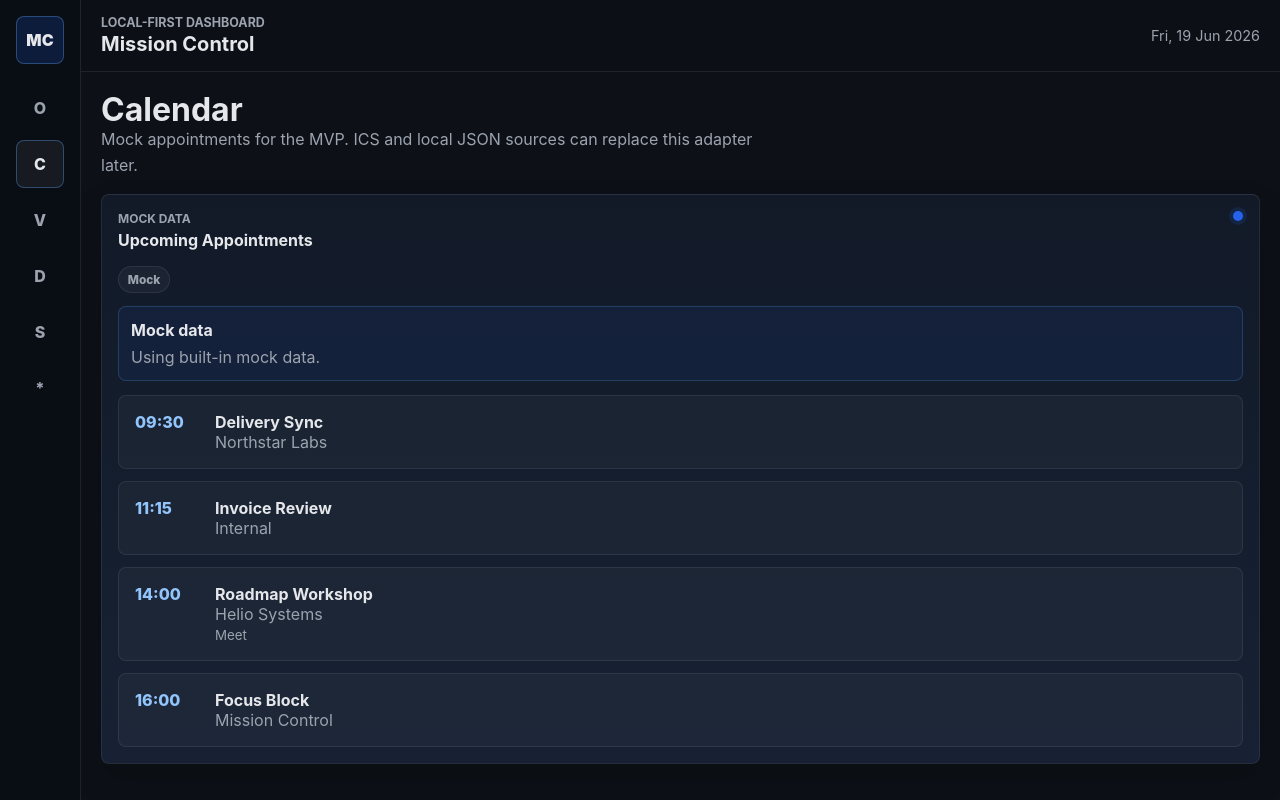
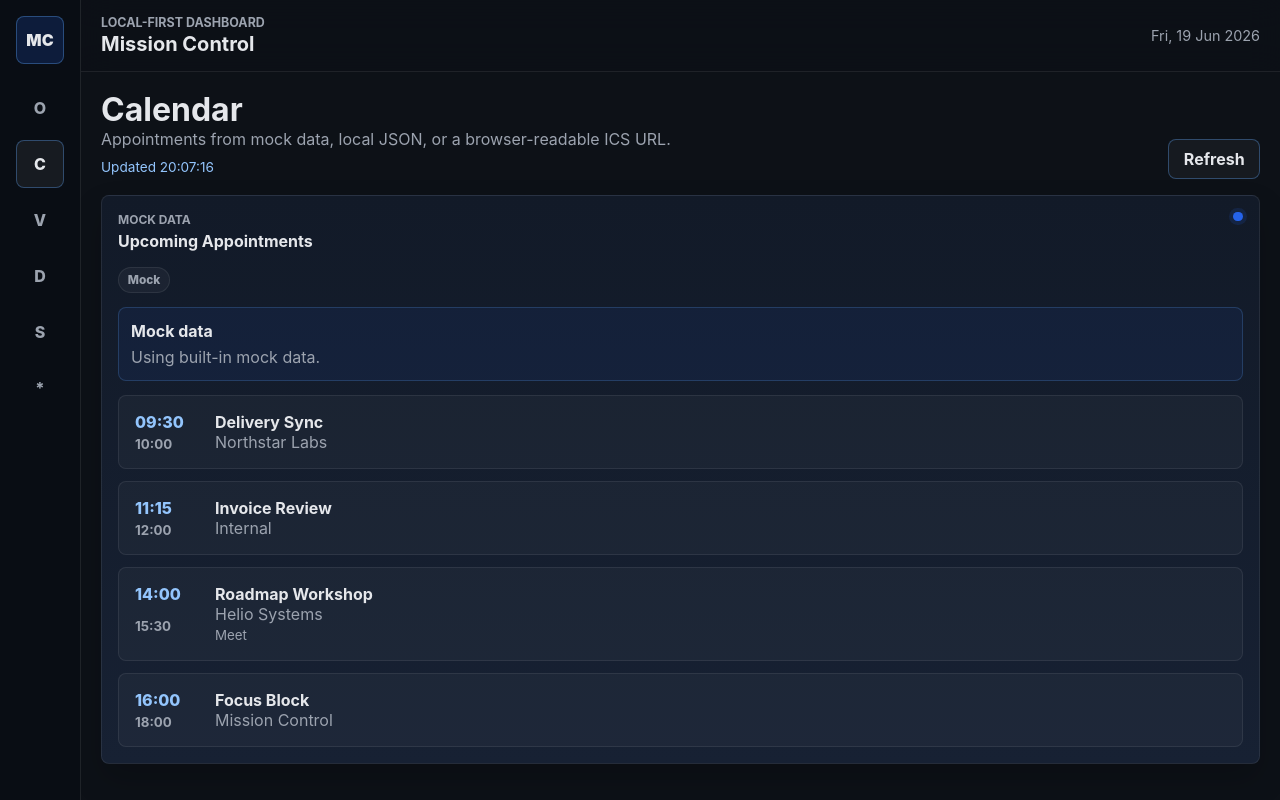
Before and after one commit to ch3xy/missioncontrol, an Angular app: page /calendar in a window 1280 px wide. Built offline with nearby package versions, Linux system fonts and the light colour scheme.

Commit message:
Improve calendar detail refresh

```diff
--- a/src/app/features/calendar/calendar-page.css
+++ b/src/app/features/calendar/calendar-page.css
@@ -15,8 +15,15 @@ article {
 }
 
 time {
+  display: grid;
+  gap: 0.25rem;
   color: #93c5fd;
   font-weight: 800;
+}
+
+time small {
+  color: var(--mc-muted);
+  font-weight: 700;
 }
 
 h3,
@@ -32,3 +39,24 @@ p,
 small {
   color: var(--mc-muted);
 }
+
+.empty {
+  padding: 1rem;
+  border: 1px dashed var(--mc-border);
+  border-radius: 8px;
+}
+
+.updated {
+  margin-top: 0.25rem;
+  color: #93c5fd;
+  font-size: 0.85rem;
+}
+
+.secondary {
+  background: rgba(255, 255, 255, 0.04);
+}
+
+button:disabled {
+  cursor: not-allowed;
+  opacity: 0.5;
+}
--- a/src/app/features/calendar/calendar-page.html
+++ b/src/app/features/calendar/calendar-page.html
@@ -1,8 +1,14 @@
 <section class="page-heading">
   <div>
     <h2>Calendar</h2>
-    <p>Mock appointments for the MVP. ICS and local JSON sources can replace this adapter later.</p>
+    <p>Appointments from mock data, local JSON, or a browser-readable ICS URL.</p>
+    @if (lastUpdated(); as updated) {
+      <p class="updated">Updated {{ updated | date: 'HH:mm:ss' }}</p>
+    }
   </div>
+  <button class="button-link secondary" type="button" [disabled]="isLoading()" (click)="refresh()">
+    {{ isLoading() ? 'Refreshing...' : 'Refresh' }}
+  </button>
 </section>
 
 <app-widget-card title="Upcoming Appointments" eyebrow="Mock data" accent="blue">
@@ -11,7 +17,12 @@
   <div class="appointments">
     @for (event of events(); track event.id) {
       <article>
-        <time>{{ event.startsAt | date: 'HH:mm' }}</time>
+        <time>
+          <span>{{ event.startsAt | date: 'HH:mm' }}</span>
+          @if (event.endsAt) {
+            <small>{{ event.endsAt | date: 'HH:mm' }}</small>
+          }
+        </time>
         <div>
           <h3>{{ event.title }}</h3>
           <p>{{ event.customer || event.project || 'Personal' }}</p>
@@ -20,6 +31,8 @@
           }
         </div>
       </article>
+    } @empty {
+      <p class="empty">No appointments available. Configure a source or use mock data.</p>
     }
   </div>
 </app-widget-card>
--- a/src/app/features/calendar/calendar-page.ts
+++ b/src/app/features/calendar/calendar-page.ts
@@ -17,11 +17,23 @@ export class CalendarPage {
   protected readonly status = this.calendarAdapter.status;
   protected readonly events = signal<CalendarEvent[]>([]);
   protected readonly source = signal<CalendarEvent['source']>('mock');
+  protected readonly isLoading = signal(false);
+  protected readonly lastUpdated = signal<Date | null>(null);
 
   constructor() {
-    void this.calendarAdapter.getEvents().then((events) => {
-      this.events.set(events);
-      this.source.set(events[0]?.source ?? 'mock');
-    });
+    void this.load();
+  }
+
+  protected refresh(): void {
+    void this.load();
+  }
+
+  private async load(): Promise<void> {
+    this.isLoading.set(true);
+    const events = await this.calendarAdapter.getEvents();
+    this.events.set(events);
+    this.source.set(events[0]?.source ?? 'mock');
+    this.lastUpdated.set(new Date());
+    this.isLoading.set(false);
   }
 }
```
Also changed, not shown: 1 other file (tests, documents, lock files or other folders).
